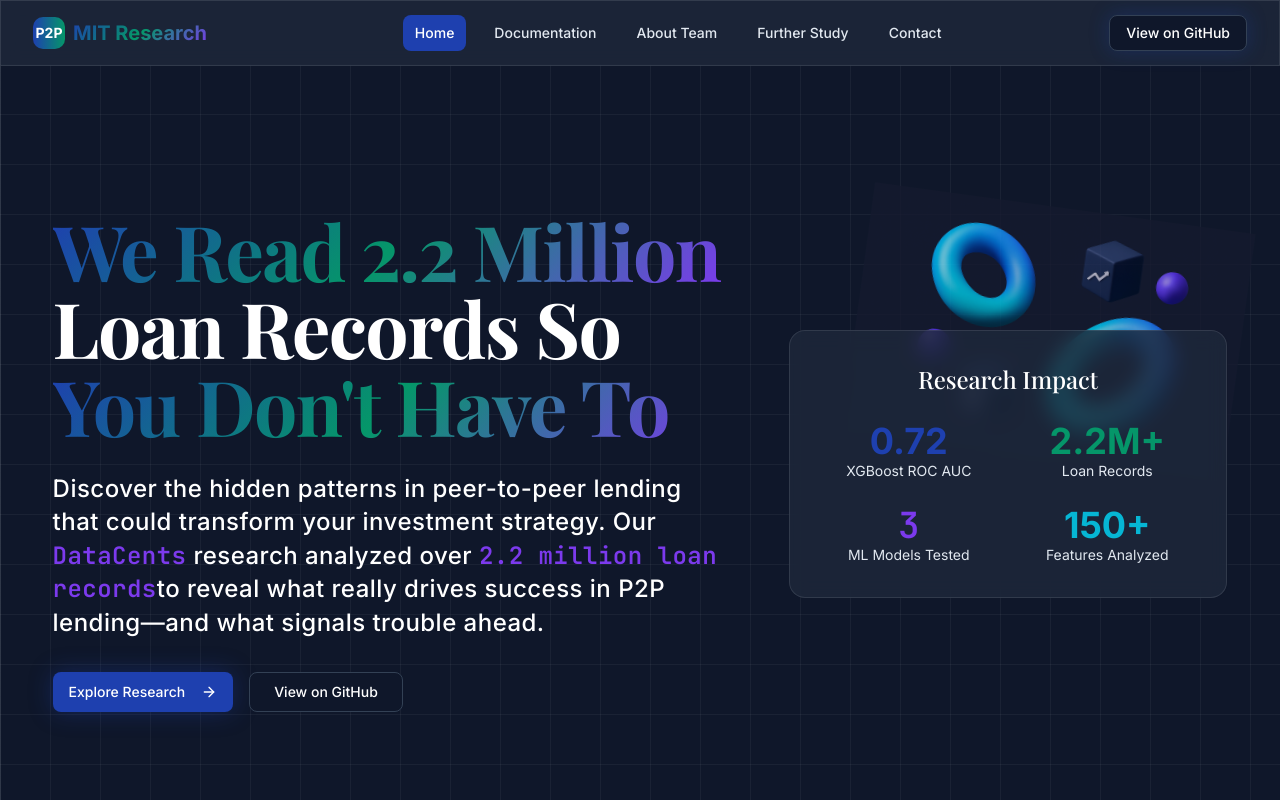
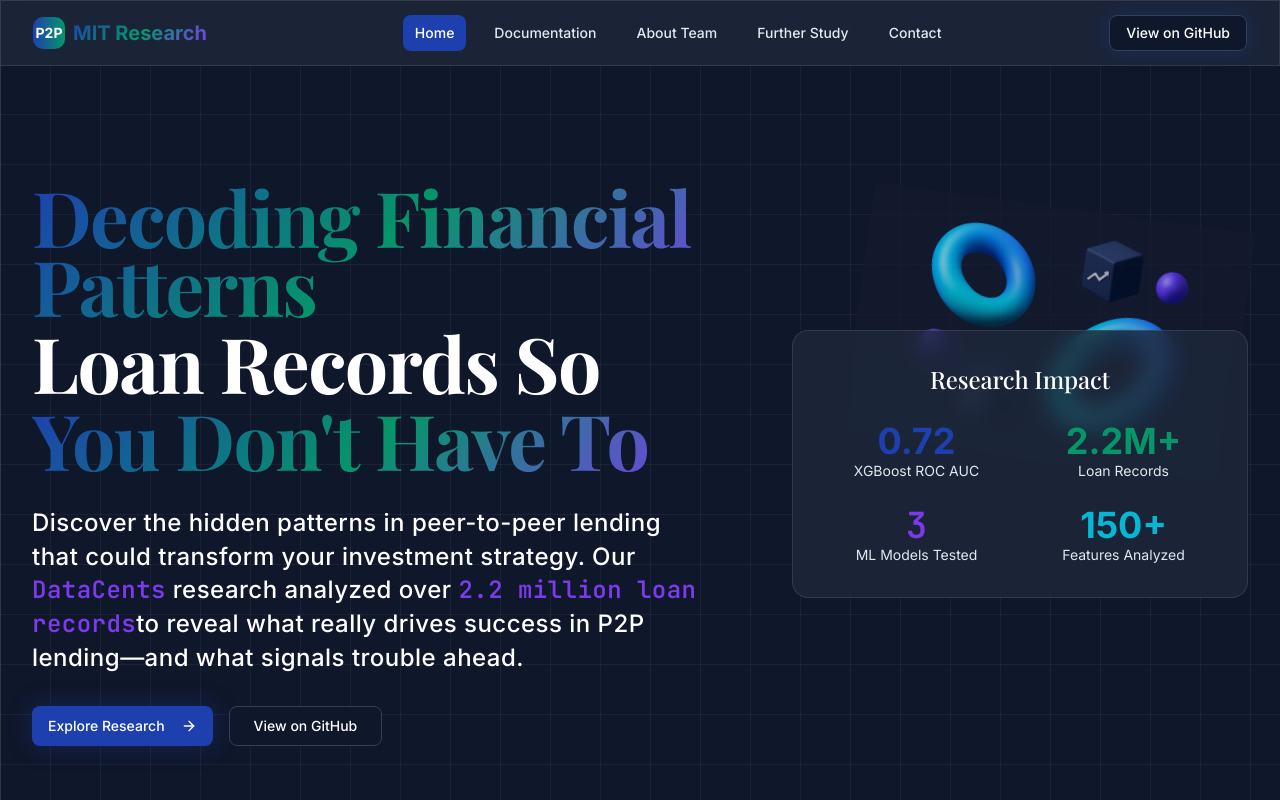
Before and after one commit to dadishimwe/datacents2, a React (Vite) app: page / in a window 1280 px wide. Shown: the top 800 px of the page. Built offline with nearby package versions, Linux system fonts and the light colour scheme.

Commit message:
Update HomePage.jsx

```diff
--- a/src/components/HomePage.jsx
+++ b/src/components/HomePage.jsx
@@ -73,7 +73,7 @@ const HomePage = () => {
               className="lg:col-span-7 space-y-8"
             >
               <h1 className="heading-hero">
-                <span className="text-gradient block mb-2">We Read 2.2 Million</span>
+                <span className="text-gradient block mb-2">Decoding Financial Patterns</span>
                 <span className="text-foreground block mb-2">Loan Records So</span>
                 <span className="text-gradient block">You Don't Have To</span>
               </h1>
```
